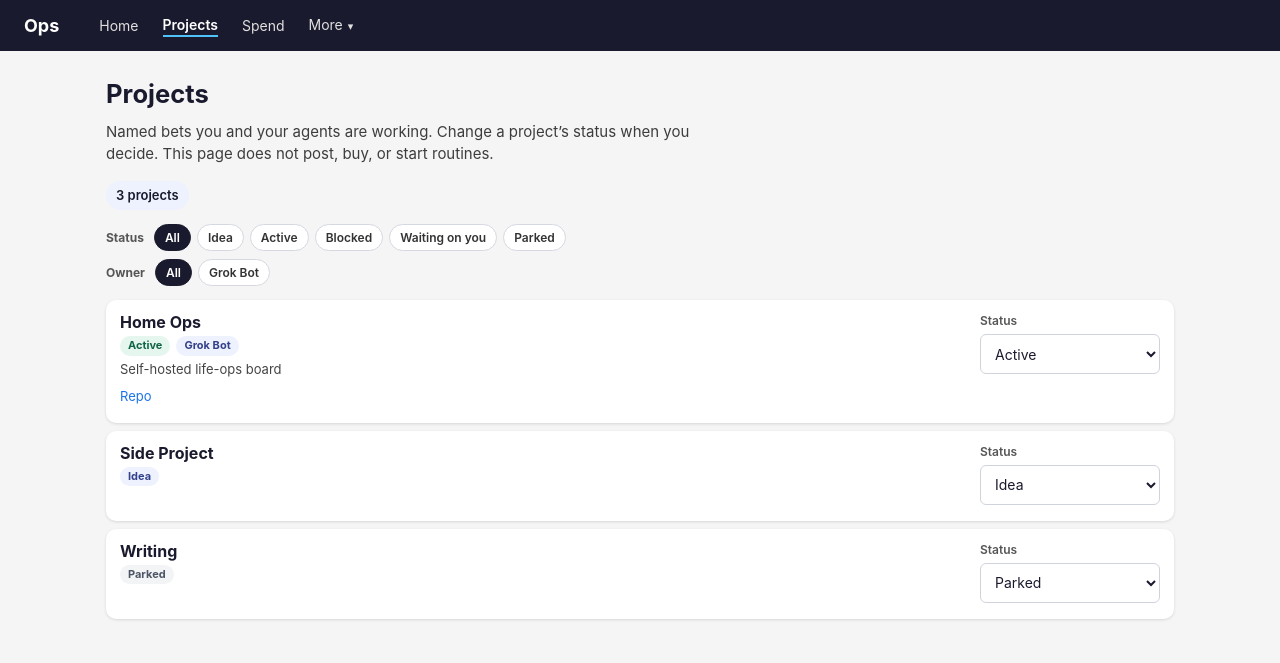
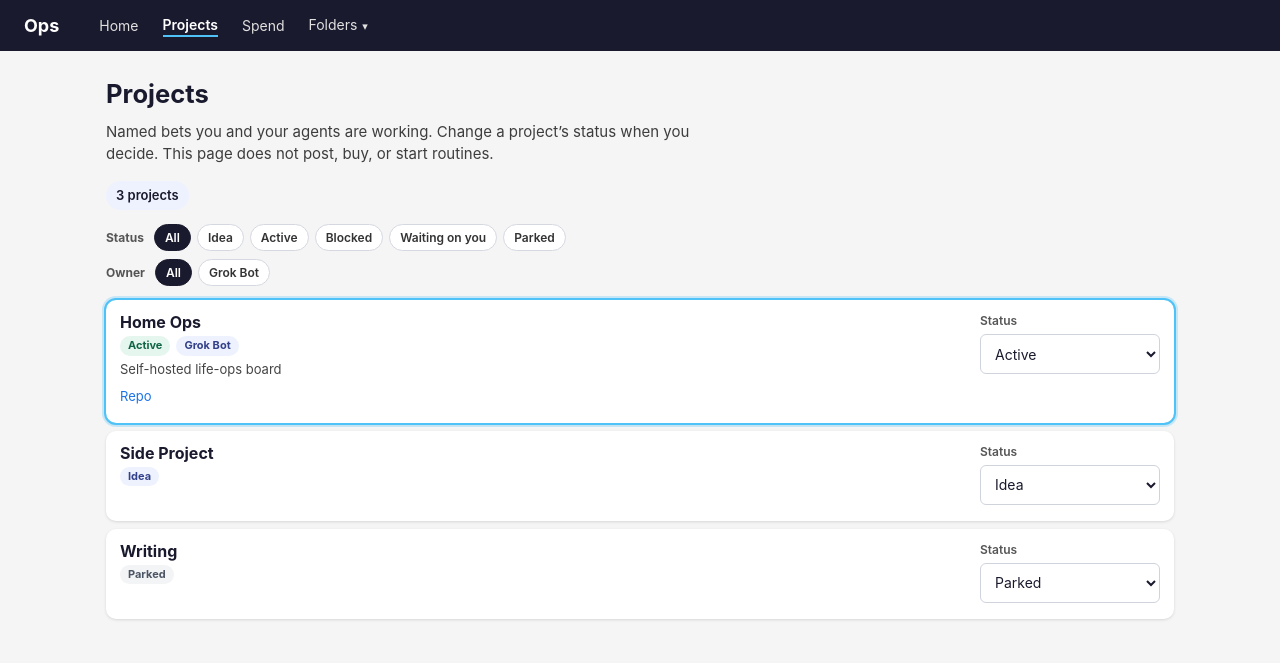
Before and after one commit to sethweiland/memes, a Flask app: page /projects/?project=home-ops in a window 1280 px wide. Shown: the top 663 px of the page. Run offline with Flask 3, Linux system fonts and the light colour scheme.

Commit message:
Fix Folders nav: deep-link projects, default-open, no-JS details (#19)
Rename More to Folders. Open the menu with native details so it works
without app.js. Keep inner folders open. Point folder projects at
/projects/?project=<id>#<id> and highlight the matching row.

Co-authored-by: Cursor Agent <cursoragent@cursor.com>

```diff
--- a/config/tenant.example.yaml
+++ b/config/tenant.example.yaml
@@ -1,7 +1,7 @@
 # Friend template — copy to config/tenant.yaml and put YOUR bets in.
 # config/tenant.yaml is gitignored. On Fly, upload yours to S3 ops/tenant.yaml.
 # Safe to commit. Never put API keys, tokens, passwords, or ARNs here.
-# folders: are More-menu nav only — not a sixth primitive.
+# folders: are Folders-menu nav only — not a sixth primitive.
 
 human:
   name: Your Name
@@ -35,7 +35,7 @@ agents:
 defaults:
   usage_project: home-ops
 
-# Bookmarks-style More menu. Not a sixth primitive — nav only.
+# Bookmarks-style Folders menu. Not a sixth primitive — nav only.
 # Leave meme / X / Grok Bot links out when those modules are off.
 folders:
   - id: life
--- a/web/static/app.js
+++ b/web/static/app.js
@@ -1309,30 +1309,21 @@ function initVideoResultsPage(jobId) {
 
 
 // ---------------------------------------------------------------------------
-// More nav — tap to open, click-away / Escape to close
+// Folders nav — native <details>; JS adds click-away / Escape
 // ---------------------------------------------------------------------------
 
-function initNavMore() {
-    var root = document.querySelector("[data-nav-more]");
+function initNavFolders() {
+    var root = document.querySelector("[data-nav-folders]");
     if (!root) return;
-    var toggle = root.querySelector("[data-nav-more-toggle]");
-    var menu = root.querySelector("[data-nav-more-menu]");
-    if (!toggle || !menu) return;
+    var toggle = root.querySelector("[data-nav-folders-toggle]");
 
     function isOpen() {
-        return toggle.getAttribute("aria-expanded") === "true";
+        return !!root.open;
     }
 
     function setOpen(open) {
-        toggle.setAttribute("aria-expanded", open ? "true" : "false");
-        menu.hidden = !open;
-        root.classList.toggle("is-open", open);
+        root.open = !!open;
     }
-
-    toggle.addEventListener("click", function(event) {
-        event.stopPropagation();
-        setOpen(!isOpen());
-    });
 
     document.addEventListener("click", function(event) {
         if (!root.contains(event.target)) {
@@ -1343,13 +1334,13 @@ function initNavMore() {
     document.addEventListener("keydown", function(event) {
         if (event.key === "Escape" && isOpen()) {
             setOpen(false);
-            toggle.focus();
+            if (toggle) toggle.focus();
         }
     });
 }
 
 if (document.readyState === "loading") {
-    document.addEventListener("DOMContentLoaded", initNavMore);
+    document.addEventListener("DOMContentLoaded", initNavFolders);
 } else {
-    initNavMore();
+    initNavFolders();
 }
--- a/web/static/style.css
+++ b/web/static/style.css
@@ -8,7 +8,8 @@ body {
 
 /* Navigation */
 nav { background: #1a1a2e; color: #fff; padding: 12px 24px; display: flex;
-      align-items: center; gap: 24px; }
+      align-items: center; gap: 24px; overflow: visible; }
+nav.topnav { overflow: visible; position: relative; z-index: 40; }
 nav a { color: #e0e0e0; text-decoration: none; font-size: 14px; }
 nav a:hover { color: #fff; }
 nav a.active { color: #fff; font-weight: 600; border-bottom: 2px solid #4fc3f7; }
@@ -16,44 +17,49 @@ nav .brand { font-size: 18px; font-weight: 700; margin-right: 16px; color: #fff;
 nav.subnav { background: #16213e; padding: 8px 24px; gap: 16px; flex-wrap: wrap; }
 nav.subnav a.active { border-bottom-color: #81d4fa; }
 
-/* More — bookmarks-style dropdown, not wrap-around peer tabs */
-.nav-more { position: relative; }
-.nav-more-toggle {
-    appearance: none; background: none; border: none; border-bottom: 2px solid transparent;
-    color: #e0e0e0; font: inherit; font-size: 14px; cursor: pointer;
-    padding: 0 0 2px; line-height: inherit;
+/* Folders — bookmarks-style dropdown, not wrap-around peer tabs */
+.nav-folders { position: relative; overflow: visible; z-index: 200; flex-shrink: 0; }
+.nav-folders > summary.nav-folders-toggle {
+    list-style: none; appearance: none; background: none; border: none;
+    border-bottom: 2px solid transparent; color: #e0e0e0; font: inherit;
+    font-size: 14px; cursor: pointer; padding: 0 0 2px; line-height: inherit;
+    display: inline-block;
 }
-.nav-more-toggle:hover { color: #fff; }
-.nav-more-toggle.active { color: #fff; font-weight: 600; border-bottom-color: #4fc3f7; }
-.nav-more-caret { font-size: 11px; margin-left: 1px; }
-.nav-more-menu {
+.nav-folders > summary.nav-folders-toggle::-webkit-details-marker { display: none; }
+.nav-folders > summary.nav-folders-toggle::marker { content: ""; }
+.nav-folders-toggle:hover { color: #fff; }
+.nav-folders-toggle.active,
+.nav-folders[open] > .nav-folders-toggle { color: #fff; font-weight: 600; border-bottom-color: #4fc3f7; }
+.nav-folders-caret { font-size: 11px; margin-left: 1px; }
+.nav-folders-menu {
     position: absolute; top: calc(100% + 10px); right: 0; left: auto;
     min-width: 240px; max-width: min(320px, calc(100vw - 32px));
     max-height: min(70vh, 480px); overflow: auto;
     background: #fff; color: #1a1a2e; border-radius: 8px;
-    box-shadow: 0 8px 24px rgba(0,0,0,.22); padding: 4px 0; z-index: 80;
+    box-shadow: 0 8px 24px rgba(0,0,0,.22); padding: 4px 0; z-index: 1000;
 }
-.nav-more-folder { border-bottom: 1px solid #eee; }
-.nav-more-folder:last-child { border-bottom: none; }
-.nav-more-folder > summary {
+.nav-folders-folder { border-bottom: 1px solid #eee; }
+.nav-folders-folder:last-child { border-bottom: none; }
+.nav-folders-folder > summary {
     list-style: none; cursor: pointer; padding: 8px 14px;
     font-size: 12px; font-weight: 700; letter-spacing: .02em;
     text-transform: uppercase; color: #555;
 }
-.nav-more-folder > summary::-webkit-details-marker { display: none; }
-.nav-more-folder > summary::after {
+.nav-folders-folder > summary::-webkit-details-marker { display: none; }
+.nav-folders-folder > summary::marker { content: ""; }
+.nav-folders-folder > summary::after {
     content: "▸"; float: right; color: #888; font-weight: 400; text-transform: none;
 }
-.nav-more-folder[open] > summary::after { content: "▾"; }
-.nav-more-folder-list { list-style: none; margin: 0; padding: 0 0 6px; }
-.nav-more-folder-list a {
+.nav-folders-folder[open] > summary::after { content: "▾"; }
+.nav-folders-folder-list { list-style: none; margin: 0; padding: 0 0 6px; }
+.nav-folders-folder-list a {
     display: block; padding: 6px 14px 6px 18px;
     color: #1a1a2e; font-size: 14px; border-bottom: none; font-weight: 400;
 }
-.nav-more-folder-list a:hover { background: #f3f4f6; color: #1a73e8; }
-.nav-more-folder-list a.active { font-weight: 600; color: #1a73e8; border-bottom: none; }
-.nav-more-children { list-style: none; margin: 0; padding: 0; }
-.nav-more-children a { padding-left: 32px; font-size: 13px; color: #444; }
+.nav-folders-folder-list a:hover { background: #f3f4f6; color: #1a73e8; }
+.nav-folders-folder-list a.active { font-weight: 600; color: #1a73e8; border-bottom: none; }
+.nav-folders-children { list-style: none; margin: 0; padding: 0; }
+.nav-folders-children a { padding-left: 32px; font-size: 13px; color: #444; }
 
 /* Home — waiting inbox + calendar. No hub cards. */
 .ops-lede { color: #3d3d3d; margin-bottom: 16px; max-width: 40em; font-size: 15px; line-height: 1.45; }
@@ -100,6 +106,11 @@ nav.subnav a.active { border-bottom-color: #81d4fa; }
 .project-row {
     background: #fff; border-radius: 10px; padding: 12px 14px;
     box-shadow: 0 1px 3px rgba(0,0,0,.12);
+}
+.project-row.is-target {
+    outline: 2px solid #4fc3f7;
+    box-shadow: 0 0 0 4px rgba(79, 195, 247, 0.28), 0 1px 3px rgba(0,0,0,.12);
+    scroll-margin-top: 16px;
 }
 .project-row-top { display: flex; flex-direction: column; gap: 10px; }
 .project-name { margin: 0 0 4px; font-size: 16px; line-height: 1.25; color: #1a1a2e; }
--- a/web/templates/base.html
+++ b/web/templates/base.html
@@ -11,7 +11,7 @@
     {% set _page = active_page|default('') %}
     {% set _meme_pages = ['dashboard', 'generate', 'gallery', 'daily_candidates', 'templates', 'video', 'discovery'] %}
     {% set _section = section|default('memes' if _page in _meme_pages else ('x' if _page == 'x_activity' else _page)) %}
-    {% set _more_active = _section in ['memes', 'grok_bot'] %}
+    {% set _folders_active = _section in ['memes', 'grok_bot'] %}
     {% set _path = request.path %}
     <nav class="topnav">
         <a href="{{ url_for('home.index') }}" class="brand">{{ tenant.site_title if tenant is defined and tenant else 'Ops' }}</a>
@@ -26,40 +26,32 @@
         <a href="{{ url_for('x_activity.index') }}" class="{{ 'active' if _section == 'x' }}">X</a>
         {% endif %}
         {% if nav_folders %}
-        <div class="nav-more" data-nav-more>
-            <button type="button"
-                    class="nav-more-toggle {{ 'active' if _more_active }}"
-                    data-nav-more-toggle
-                    id="nav-more-toggle"
-                    aria-expanded="false"
-                    aria-haspopup="true"
-                    aria-controls="nav-more-menu">
-                More <span class="nav-more-caret" aria-hidden="true">▾</span>
-            </button>
-            <div class="nav-more-menu" id="nav-more-menu" data-nav-more-menu hidden role="navigation" aria-label="More">
+        <details class="nav-folders" data-nav-folders>
+            <summary class="nav-folders-toggle {{ 'active' if _folders_active }}"
+                     data-nav-folders-toggle
+                     id="nav-folders-toggle"
+                     aria-label="Folders">
+                Folders <span class="nav-folders-caret" aria-hidden="true">▾</span>
+            </summary>
+            <div class="nav-folders-menu" id="nav-folders-menu" data-nav-folders-menu role="navigation" aria-label="Folders">
                 {% for folder in nav_folders %}
-                {% set ns = namespace(open=false) %}
-                {% for item in folder.items %}
-                    {% if item.href.rstrip('/') == _path.rstrip('/') %}{% set ns.open = true %}{% endif %}
-                    {% for child in item.children %}
-                        {% if child.href.rstrip('/') == _path.rstrip('/') %}{% set ns.open = true %}{% endif %}
-                    {% endfor %}
-                {% endfor %}
-                <details class="nav-more-folder" data-nav-folder="{{ folder.id }}" {% if ns.open %}open{% endif %}>
+                <details class="nav-folders-folder" data-nav-folder="{{ folder.id }}" open>
                     <summary>{{ folder.name }}</summary>
-                    <ul class="nav-more-folder-list">
+                    <ul class="nav-folders-folder-list">
                         {% for item in folder.items %}
+                        {% set item_path = item.href.split('?')[0].split('#')[0].rstrip('/') %}
                         <li>
                             <a href="{{ item.href }}"
                                data-nav-item="{{ item.id }}"
-                               class="{{ 'active' if item.href.rstrip('/') == _path.rstrip('/') }}">{{ item.label }}</a>
+                               class="{{ 'active' if item_path == _path.rstrip('/') and (item_path != '/projects' or item.id == request.args.get('project', '')) }}">{{ item.label }}</a>
                             {% if item.children %}
-                            <ul class="nav-more-children">
+                            <ul class="nav-folders-children">
                                 {% for child in item.children %}
+                                {% set child_path = child.href.split('?')[0].split('#')[0].rstrip('/') %}
                                 <li>
                                     <a href="{{ child.href }}"
                                        data-nav-link
-                                       class="{{ 'active' if child.href.rstrip('/') == _path.rstrip('/') }}">{{ child.label }}</a>
+                                       class="{{ 'active' if child_path == _path.rstrip('/') }}">{{ child.label }}</a>
                                 </li>
                                 {% endfor %}
                             </ul>
@@ -70,7 +62,7 @@
                 </details>
                 {% endfor %}
             </div>
-        </div>
+        </details>
         {% endif %}
     </nav>
     {% if _section == 'memes' %}
```
Also changed, not shown: docs/life-ops.md (+12 -11 lines), src/core/tenant.py (+7 -7 lines), tests/fixtures/seth_tenant.yaml (+2 -2 lines), tests/test_grok_bot.py (+5 -5 lines), tests/test_nav_folders.py (+75 -28 lines), tests/test_ops_ia.py (+9 -7 lines), tests/test_project_board.py (+17 -1 lines), tests/test_tenant.py (+34 -3 lines), tests/test_x_activity.py (+5 -5 lines), web/templates/projects/index.html (+34 -2 lines), CHANGELOG.md, README.md.
